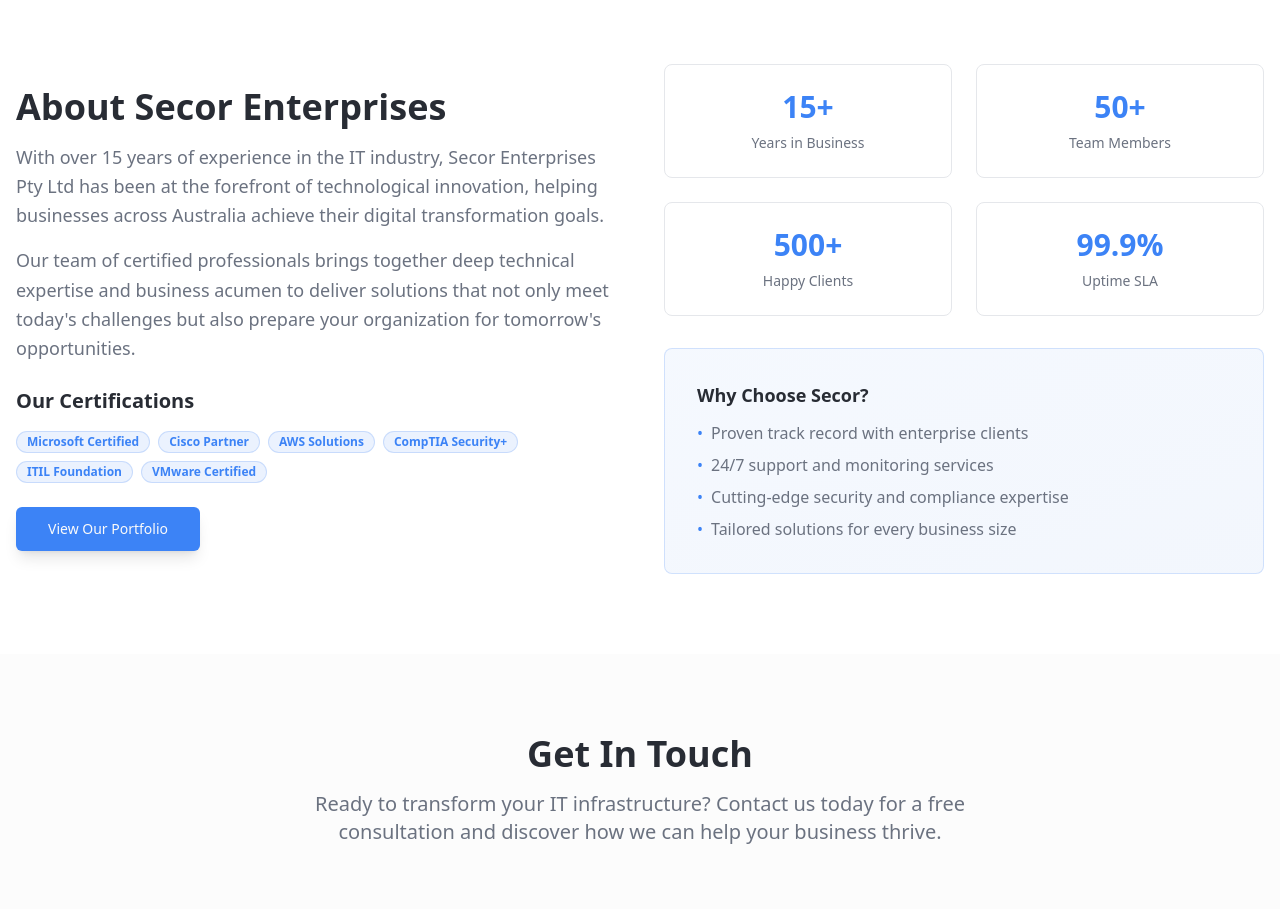
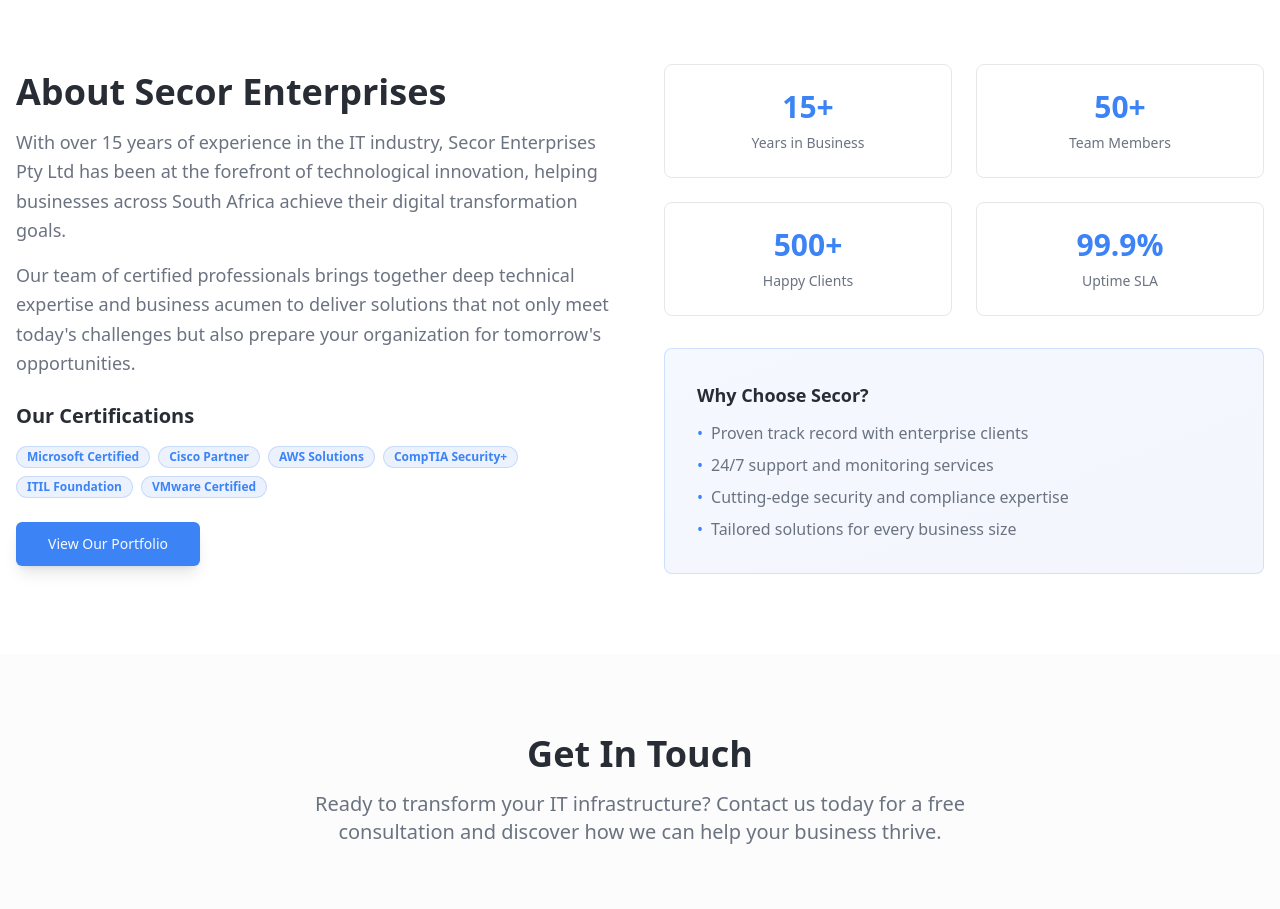
Before and after one commit to lv-orca/secor-digital-hub, a React (Vite) app: page / in a window 1280 px wide. Shown: the part 1640-2549 px from the top of the page. Built offline with nearby package versions, Linux system fonts and the light colour scheme; the HTML template or start-up script is replaced by a standard one.

Commit message:
Update About.tsx

```diff
--- a/src/components/About.tsx
+++ b/src/components/About.tsx
@@ -23,7 +23,7 @@ const About = () => {
               <p className="text-lg text-tech-gray-light leading-relaxed">
                 With over 15 years of experience in the IT industry, Secor Enterprises Pty Ltd
                 has been at the forefront of technological innovation, helping businesses across
-                Australia achieve their digital transformation goals.
+                South Africa achieve their digital transformation goals.
               </p>
               <p className="text-lg text-tech-gray-light leading-relaxed">
                 Our team of certified professionals brings together deep technical expertise
```
